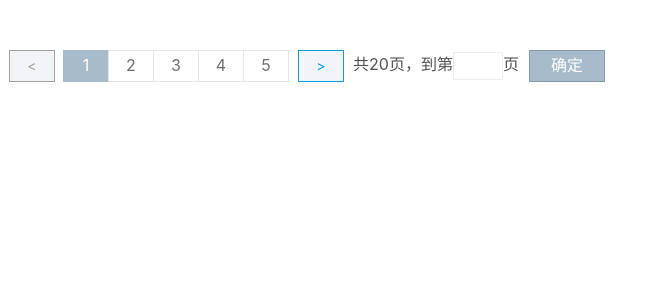
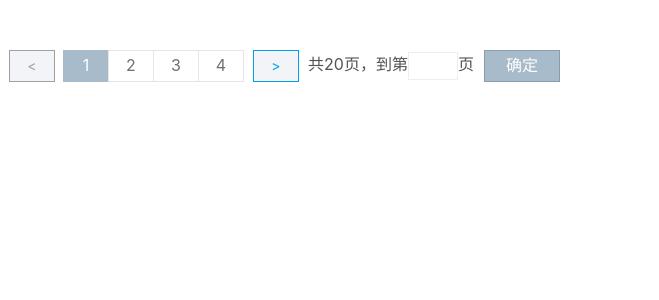
Before and after one commit to JavanCheng/Pages, a React (Create React App) app: page / in a window 1280 px wide. Shown: the top 300 px of the page, without its empty margins (0-659 px from the left). Built offline with nearby package versions, Linux system fonts and the light colour scheme.

Commit message:
feat: 添加 props 传入 pagerSize

```diff
--- a/src/App.js
+++ b/src/App.js
@@ -3,7 +3,7 @@ import Pages from './components/Pages';
 function App() {
   return (
     <div className="App">
-      <Pages total={20}></Pages>
+      <Pages total={20} pagerSize={4}></Pages>
     </div>
   );
 }
--- a/src/components/Pages/index.jsx
+++ b/src/components/Pages/index.jsx
@@ -3,13 +3,15 @@ import './index.css'
 
 const Pages = (props) => {
     const total = props.total;
+    const pagerSize = props.pagerSize;
     let begin = 1;
     let len = total;
+    let mid = Math.floor(pagerSize / 2);
 
     const initState = () => {
         const init = [];
-        if (total > 5) {
-            len = 5;
+        if (total > pagerSize) {
+            len = pagerSize;
         }
         for (let i = 1; i <= len; i++) {
             init.push(i);
@@ -22,13 +24,13 @@ const Pages = (props) => {
     const [items, setItems] = useState(initState());
 
     useEffect(() => {
-        if (total > 5) {
-            if (cur >= (total - 2)) {
-                begin = total - 4;
+        if (total > pagerSize) {
+            if (cur >= (total - mid)) {
+                begin = total - pagerSize + 1;
             } else if (cur <= 3) {
                 begin = 1;
             } else {
-                begin = cur - 2;
+                begin = cur - mid;
             }
         }
         let temp = []
```
